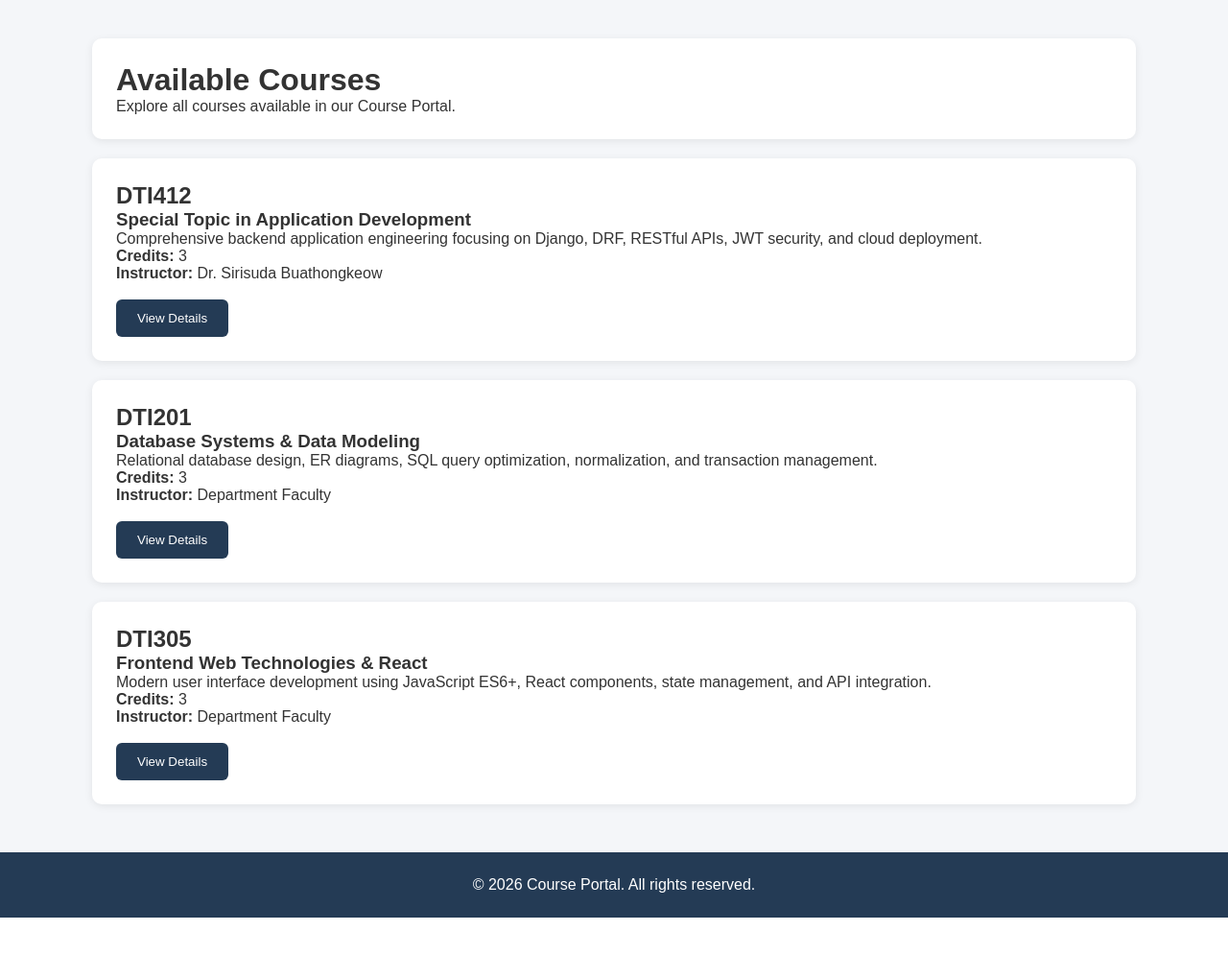
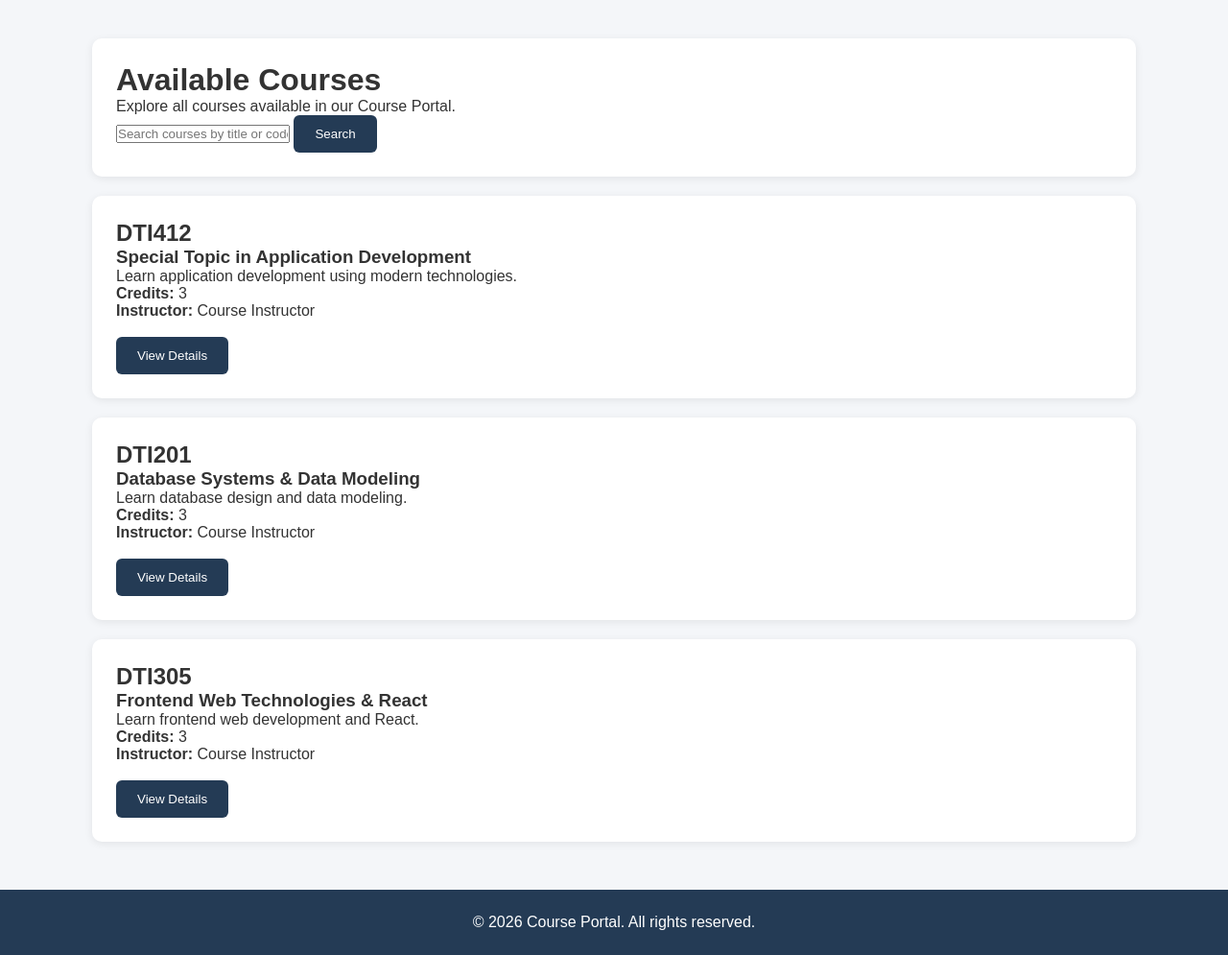
Before and after one commit to gigi2422005-star/dti412-courseportal, a Django app: page /courses/ in a window 1280 px wide. Shown: the part 68-1063 px from the top of the page at 96% size. Before the commit the page ends 1024 px from the top, so only its background shows below. Run offline with Django 5.2, Linux system fonts and the light colour scheme.

Commit message:
feat: add course search functionality

```diff
--- a/catalog/templates/catalog/course_list.html
+++ b/catalog/templates/catalog/course_list.html
@@ -1,3 +1,4 @@
+
 {% extends 'catalog/base.html' %}
 
 {% block title %}Courses | Course Portal{% endblock %}
@@ -7,6 +8,17 @@
 <div class="card">
     <h1>Available Courses</h1>
     <p>Explore all courses available in our Course Portal.</p>
+
+    <!-- Search Form -->
+    <form method="GET" action="">
+        <input
+            type="text"
+            name="q"
+            placeholder="Search courses by title or code..."
+            value="{{ search_query }}"
+        >
+        <button type="submit">Search</button>
+    </form>
 </div>
 
 {% for course in courses %}
--- a/catalog/views.py
+++ b/catalog/views.py
@@ -1,32 +1,32 @@
+
 from django.shortcuts import render
 from django.http import Http404
-
 
 COURSES_DATA = [
     {
         'id': 101,
         'code': 'DTI412',
         'title': 'Special Topic in Application Development',
+        'description': 'Learn application development using modern technologies.',
         'credits': 3,
-        'instructor': 'Dr. Sirisuda Buathongkeow',
-        'description': 'Comprehensive backend application engineering focusing on Django, DRF, RESTful APIs, JWT security, and cloud deployment.'
+        'instructor': 'Course Instructor',
     },
     {
         'id': 102,
         'code': 'DTI201',
         'title': 'Database Systems & Data Modeling',
+        'description': 'Learn database design and data modeling.',
         'credits': 3,
-        'instructor': 'Department Faculty',
-        'description': 'Relational database design, ER diagrams, SQL query optimization, normalization, and transaction management.'
+        'instructor': 'Course Instructor',
     },
     {
         'id': 103,
         'code': 'DTI305',
         'title': 'Frontend Web Technologies & React',
+        'description': 'Learn frontend web development and React.',
         'credits': 3,
-        'instructor': 'Department Faculty',
-        'description': 'Modern user interface development using JavaScript ES6+, React components, state management, and API integration.'
-    }
+        'instructor': 'Course Instructor',
+    },
 ]
 
 
@@ -39,58 +39,66 @@ def home_view(request):
 
 
 def course_list_view(request):
+    search_query = request.GET.get('q', '').strip()
+
+    filtered_courses = [
+        course for course in COURSES_DATA
+        if search_query.lower() in course['title'].lower()
+        or search_query.lower() in course['code'].lower()
+    ]
+
     context = {
-        'courses': COURSES_DATA,
+        'courses': filtered_courses,
+        'search_query': search_query,
     }
+
     return render(request, 'catalog/course_list.html', context)
 
 
 def course_detail_view(request, course_id):
     course = next(
-        (c for c in COURSES_DATA if c['id'] == course_id),
+        (course for course in COURSES_DATA if course['id'] == course_id),
         None
     )
 
-    if not course:
-        raise Http404("Course with specified ID was not found.")
+    if course is None:
+        raise Http404("Course not found")
 
-    context = {
-        'course': course,
-    }
-    return render(request, 'catalog/course_detail.html', context)
+    return render(request, 'catalog/course_detail.html', {'course': course})
 
 
 def inquiry_view(request):
-    submitted_data = None
-    errors = []
+    errors = {}
+    submitted_data = {}
 
     if request.method == 'POST':
         student_name = request.POST.get('student_name', '').strip()
         email = request.POST.get('email', '').strip()
-        course_code = request.POST.get('course_code', '').strip()
         message = request.POST.get('message', '').strip()
 
+        submitted_data = {
+            'student_name': student_name,
+            'email': email,
+            'message': message,
+        }
+
         if not student_name:
-            errors.append("Student Name is required.")
+            errors['student_name'] = 'Name is required.'
 
-        if not email or '@' not in email:
-            errors.append("A valid Email address is required.")
+        if not email:
+            errors['email'] = 'Email is required.'
 
         if not message:
-            errors.append("Inquiry message cannot be empty.")
+            errors['message'] = 'Message is required.'
 
         if not errors:
-            submitted_data = {
-                'student_name': student_name,
-                'email': email,
-                'course_code': course_code,
-                'message': message,
-            }
+            return render(request, 'catalog/inquiry.html', {
+                'submitted': True,
+                'courses': COURSES_DATA,
+            })
 
-    context = {
+    return render(request, 'catalog/inquiry.html', {
         'courses': COURSES_DATA,
+        'errors': errors,
         'submitted_data': submitted_data,
-        'errors': errors,
-    }
-
-    return render(request, 'catalog/inquiry.html', context)
+    })
```
